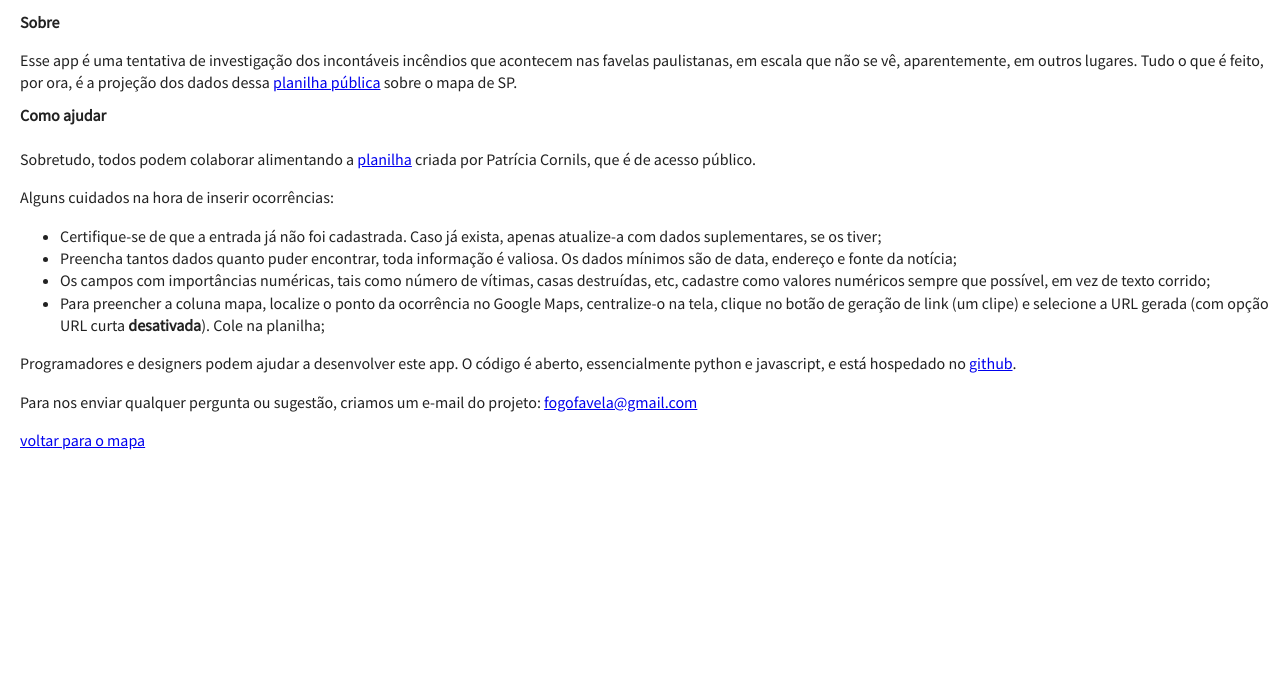
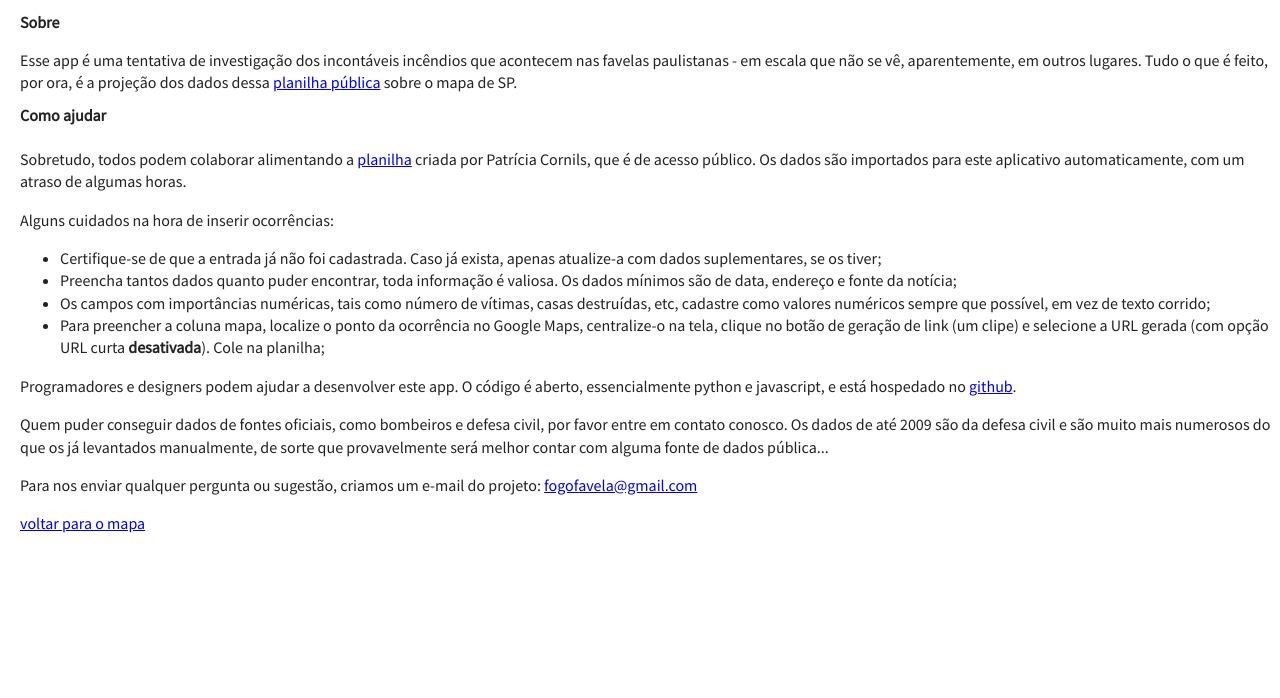
Before and after one commit to pedromoraes/fogonobarraco, a Django app: page /static/about.html in a window 1280 px wide. Shown: the top 698 px of the page. Run offline with Django 3.2, Linux system fonts and the light colour scheme; parts of the project's set-up code (start-up, migrations or seed data) failed here and were passed over.

Commit message:
js fix, more links

```diff
--- a/fogonobarraco/occurrences/static/about.html
+++ b/fogonobarraco/occurrences/static/about.html
@@ -30,11 +30,11 @@
 
 		<section>
 			<h1>Sobre</h1>
-			Esse app é uma tentativa de investigação dos incont&aacute;veis inc&ecirc;ndios que acontecem nas favelas paulistanas, em escala que não se vê, aparentemente, em outros lugares. Tudo o que é feito, por ora, é a projeção dos dados dessa <a href="http://bit.ly/NIzngh">planilha pública</a> sobre o mapa de SP.
+			Esse app é uma tentativa de investigação dos incont&aacute;veis inc&ecirc;ndios que acontecem nas favelas paulistanas - em escala que não se vê, aparentemente, em outros lugares. Tudo o que é feito, por ora, é a projeção dos dados dessa <a href="http://bit.ly/NIzngh">planilha pública</a> sobre o mapa de SP.
 		</section>
 		<section>
 			<h1>Como ajudar</h1>
-			<p>Sobretudo, todos podem colaborar alimentando a <a href="http://bit.ly/NIzngh">planilha</a> criada por Patrícia Cornils, que é de acesso público.</p>
+			<p>Sobretudo, todos podem colaborar alimentando a <a href="http://bit.ly/NIzngh">planilha</a> criada por Patrícia Cornils, que é de acesso público. Os dados são importados para este aplicativo automaticamente, com um atraso de algumas horas.</p>
 			Alguns cuidados na hora de inserir ocorrências:
 			<ul>
 				<li>Certifique-se de que a entrada já não foi cadastrada. Caso já exista, apenas atualize-a com dados suplementares, se os tiver;</li>
@@ -42,7 +42,9 @@
 				<li>Os campos com importâncias numéricas, tais como número de vítimas, casas destruídas, etc, cadastre como valores numéricos sempre que possível, em vez de texto corrido;</li>
 				<li>Para preencher a coluna mapa, localize o ponto da ocorrência no Google Maps, centralize-o na tela, clique no botão de geração de link (um clipe) e selecione a URL gerada (com opção URL curta <strong>desativada</strong>). Cole na planilha;</li>
 			</ul>
+
 			<p>Programadores e designers podem ajudar a desenvolver este app. O código é aberto, essencialmente python e javascript, e está hospedado no <a href="https://github.com/pedromoraes/fogonobarraco">github</a>.</p>
+			<p>Quem puder conseguir dados de fontes oficiais, como bombeiros e defesa civil, por favor entre em contato conosco. Os dados de até 2009 são da defesa civil e são muito mais numerosos do que os já levantados manualmente, de sorte que provavelmente será melhor contar com alguma fonte de dados pública...</p>
 
 			<p>Para nos enviar qualquer pergunta ou sugestão, criamos um e-mail do projeto: <a href="mailto:fogofavela@gmail.com">fogofavela@gmail.com</a></p>
 
--- a/fogonobarraco/occurrences/static/js/main.js
+++ b/fogonobarraco/occurrences/static/js/main.js
@@ -109,7 +109,7 @@ var map, Engine = function() {
 				var marker = new google.maps.Marker({
 					position: new google.maps.LatLng(region.latitude, region.longitude),
 					map: map, icon: chartMarkerImage, shadow: chartMarkerShadow, shape: chartMarkerShape,
-					title: region.name, draggable: true
+					title: region.name
 				});
 				marker.data = region;
 				google.maps.event.addListener(marker, 'click', function() {
--- a/fogonobarraco/occurrences/templates/home.html
+++ b/fogonobarraco/occurrences/templates/home.html
@@ -50,6 +50,8 @@
 				<dd>Arquitetura da Destruição</dd>
 				<dt><a href="http://petripuc.wordpress.com/2012/09/06/nao-acredite-em-combustao-espontanea/" target="_blank">PET RI PUC-SP</a></dt>
 				<dd>Não acredite em combustão espontânea</dd>
+				<dt><a href="http://www.brasildefato.com.br/node/10552" target="_blank">Brasil de Fato</a></dt>
+				<dd>Em São Paulo, as áreas valorizadas são as que têm mais incêndios</dd>
 			</dl>
 		</section>
 
```
